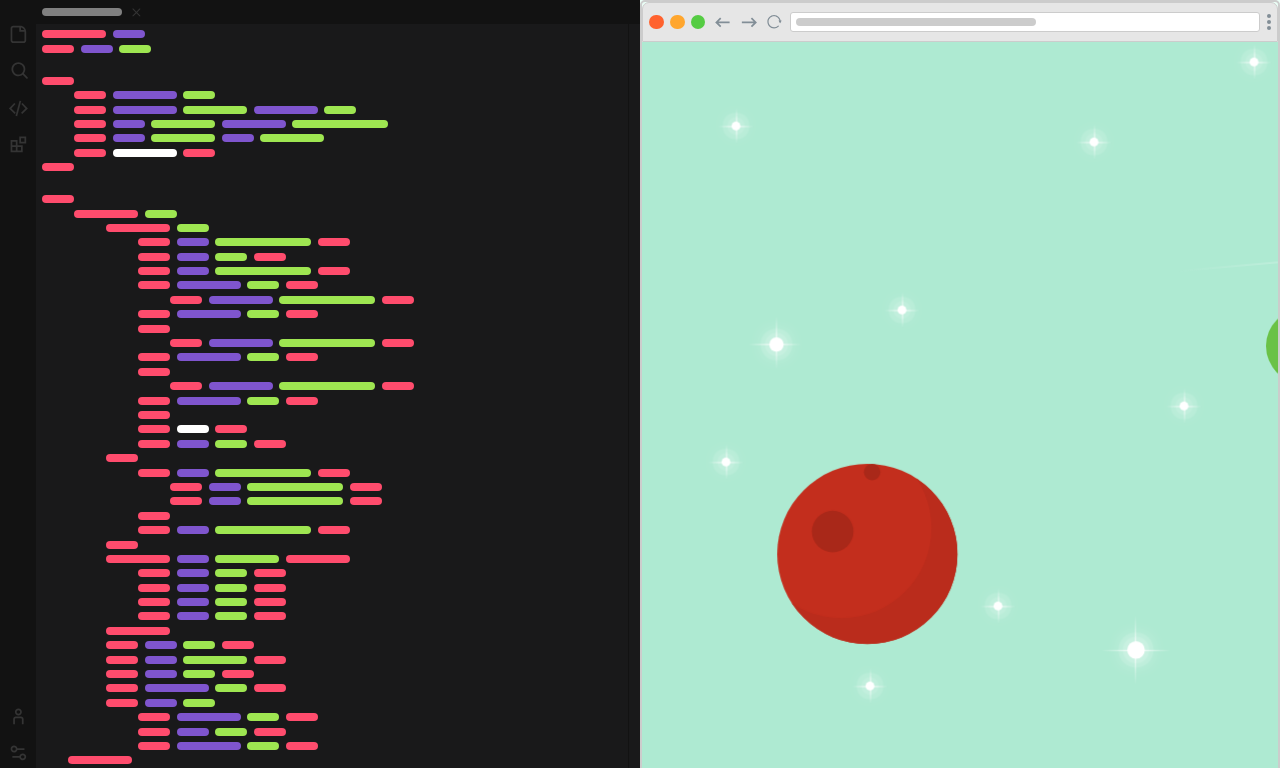
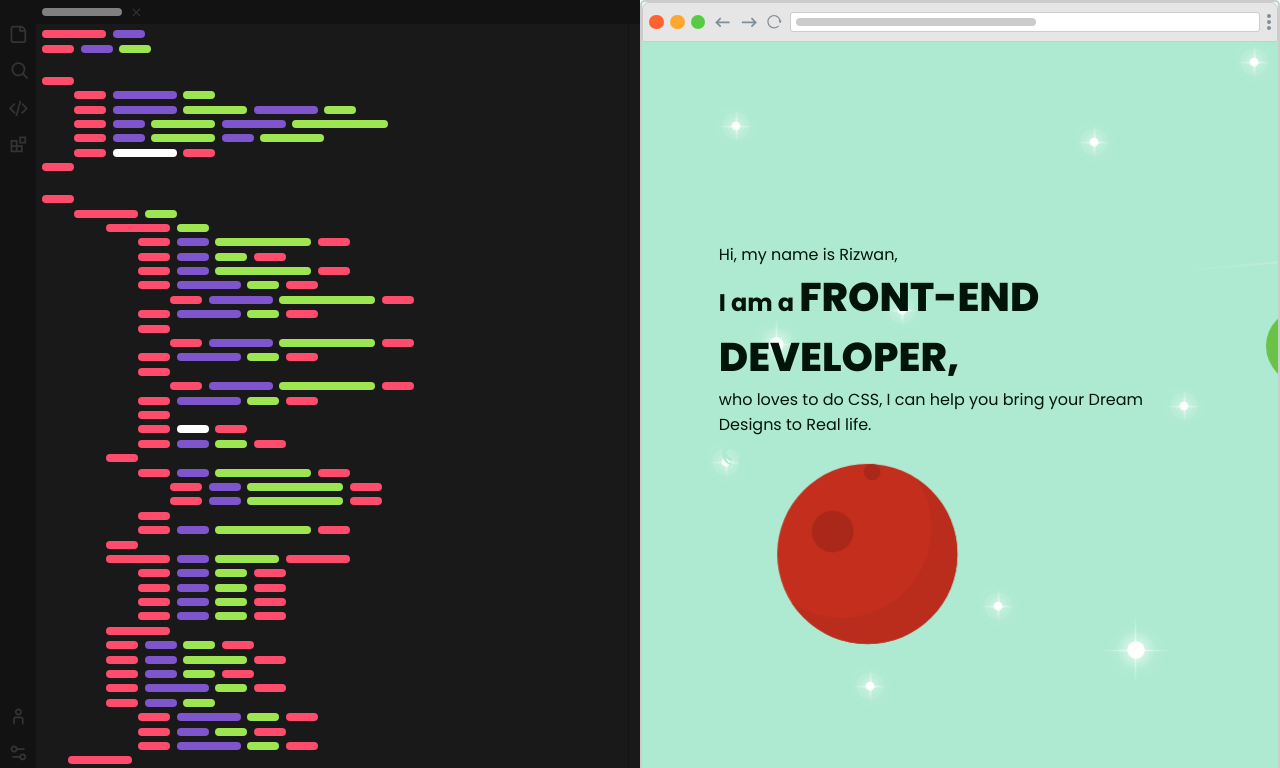
Before and after one commit to rizwanc018/Portfolio, a plain HTML site: page index.html in a window 1280 px wide. Shown: the top 768 px of the page. Drawn offline with Linux system fonts and the light colour scheme.

Commit message:
Hero section changed

```diff
--- a/index.html
+++ b/index.html
@@ -374,14 +374,45 @@
                     <span class="shooting-star"></span>
                 </section>
 
+                <!--
+                </div>
+            <div class="brwsr-vp"> -->
+                <div class="about content-container" id="about">
+                    <!-- <h1 class="container-title">About me</h1> -->
+                    <p>Hi, my name is <span class="name">Rizwan,</span></p>
+                    <h2>I am a <span class="fd">Front-end Developer,</span></h2>
+                    <p> who loves to do CSS, I can help you bring your Dream Designs to Real life.</p>
+                    <div class="social-icons-container">
+                        <a href="https://github.com/rizwanc018" target="_blank">
+                            <svg class="icon social-icon">
+                                <use xlink:href="/icons.svg#icons8-github"></use>
+                            </svg>
+                        </a>
+                        <a href="https://twitter.com/rizwanc_r" target="_blank">
+                            <svg class="icon social-icon">
+                                <use xlink:href="/icons.svg#icons8-twitter"></use>
+                            </svg>
+                        </a>
+                        <a href="mailto:crizwan440@gmail.com" target="_blank">
+                            <svg class="icon social-icon">
+                                <use xlink:href="/icons.svg#icons8-gmail-logo"></use>
+                            </svg>
+                        </a>
+                        <a href="https://www.linkedin.com/in/rizwan-c" target="_blank">
+                            <svg class="icon social-icon">
+                                <use xlink:href="/icons.svg#icons8-linkedin"></use>
+                            </svg>
+                        </a>
+                    </div>
+                </div>
 
             </div>
         </div>
 
     </div>
     <!-- ----------------------------------------------------------------- -->
-    <div class="about content-container" id="about">
-        <!-- <h1 class="container-title">About me</h1> -->
+    <!-- <div class="about content-container" id="about">
+        <h1 class="container-title">About me</h1>
         <p>Hi, my name is <span class="name">Rizwan,</span></p>
         <h2>I am a <span class="fd">Front-end Developer,</span></h2>
         <p> who loves to do CSS, I can help you bring your Dream Designs to Real life.</p>
@@ -407,7 +438,7 @@
                 </svg>
             </a>
         </div>
-    </div>
+    </div> -->
 
     <div class="skills-container content-container" id="skills">
         <h1 class="skills-title container-title">Skills</h1>
--- a/style.css
+++ b/style.css
@@ -351,8 +351,17 @@ a {
     /* background: hsla(225, 94%, 7%, 1); */
     /* background: hsla(240, 52%, 67%, 1); */
     background: var(--brwsr-vp-bg-clr);
+    isolation: isolate;
 }
 
+.star-container {
+    z-index: -1;
+}
+
+.about{
+    position: absolute;
+    top: 0;
+}
 /* shooting star :   https://codesandbox.io/s/css-shooting-stars-animation-forked-udnp87 */
 /* planet :   https://codepen.io/Jackthomsonn/pen/vOvNgL?editors=1100 */
 /* https://www.geeksforgeeks.org/how-to-create-shooting-star-animation-effect-using-css/ */
@@ -707,7 +716,7 @@ a {
     /* transform: translateX(-50%); */
 }
 
-.about,
+/* .about, */
 .projects {
     background-color: hsl(156, 100%, 96%);
 
```
